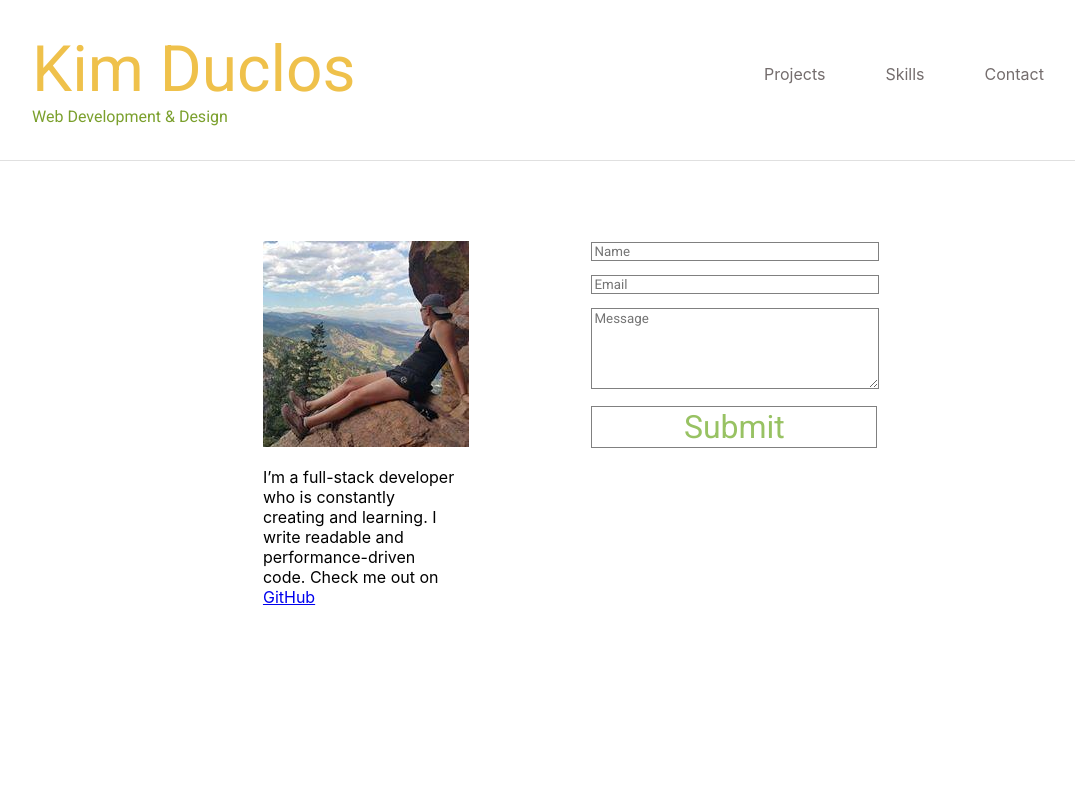
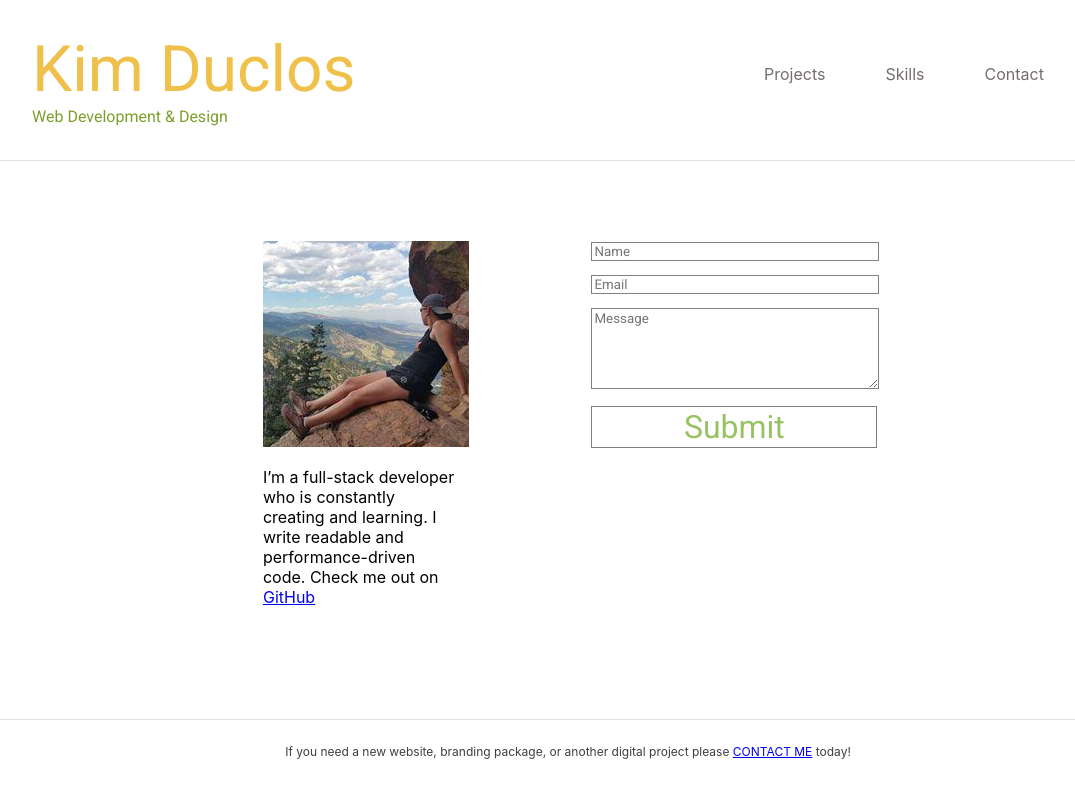
Before and after one commit to KimDuclos/kimduclos.github.io, a React (Create React App) app: page /contactForm in a window 1280 px wide. Shown: the whole page, without its empty margins (72-1147 px from the left). Built offline with nearby package versions, Linux system fonts and the light colour scheme.

Commit message:
footer added

```diff
--- /dev/null
+++ b/src/footer/footer.jsx
@@ -0,0 +1,15 @@
+import React from "react";
+import "./footer.scss";
+
+const Footer = () => {
+  return (
+    <div className="footer">
+      <p>
+        If you need a new website, branding package, or another digital project
+        please <a href="../contactForm/">CONTACT ME</a> today!
+      </p>
+    </div>
+  );
+};
+
+export default Footer;
--- /dev/null
+++ b/src/footer/footer.scss
@@ -0,0 +1,9 @@
+.footer {
+    display: flex;
+    justify-content: center;
+    margin: 8em 0 0 0;
+    padding: 1em 0 0 0;
+    font-size: .75em;
+    color: #403E3E;
+    border-top: solid 1px #E0E0E0;
+}
--- a/src/header/header.jsx
+++ b/src/header/header.jsx
@@ -4,6 +4,7 @@ import "./header.scss";
 import Projects from "../projects/projects";
 import Skills from "../skills/skills";
 import ContactForm from "../contactForm/contactForm.jsx";
+import Footer from "../footer/footer.jsx";
 
 const Header = () => {
   return (
@@ -28,6 +29,7 @@ const Header = () => {
               <Route path="/contactForm" component={ContactForm} />
             </Switch>
           </div>
+          <Footer />
     </Router>
   );
 };
```
